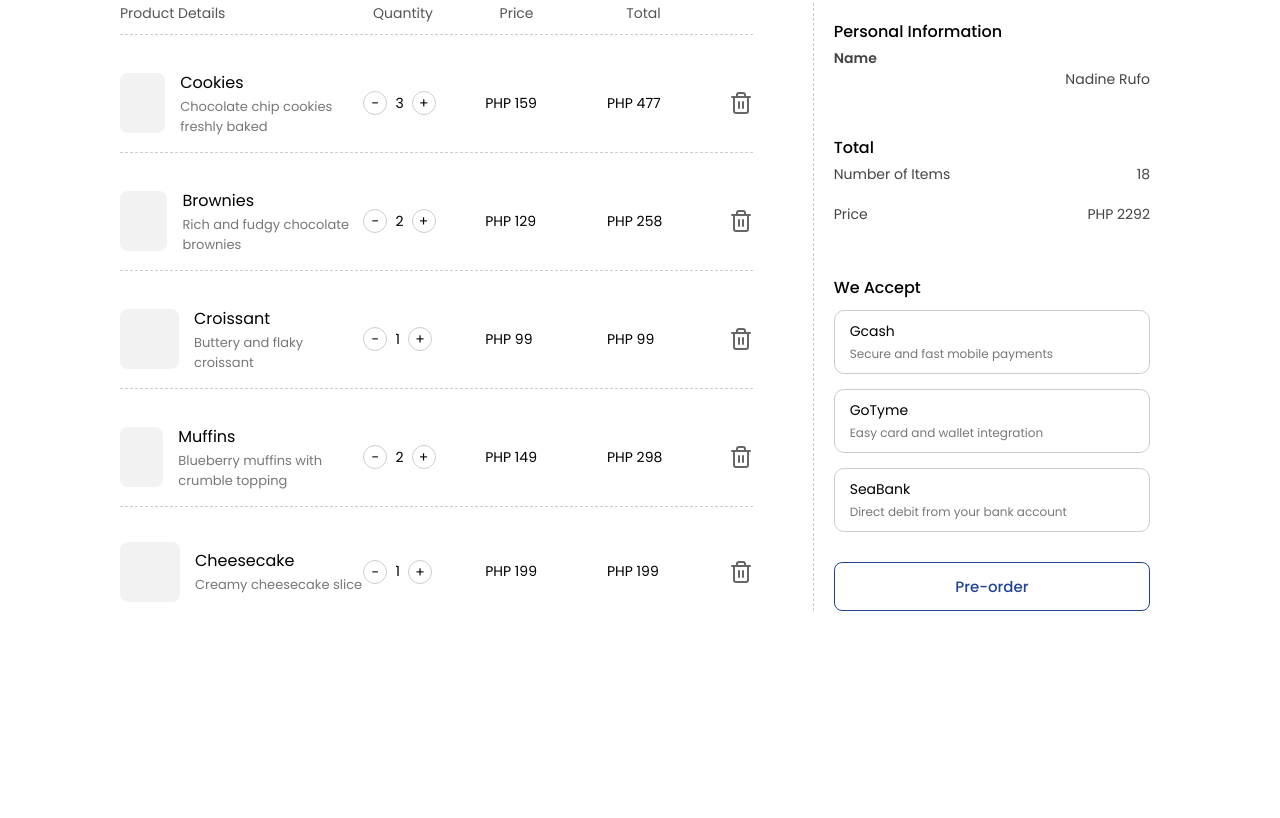
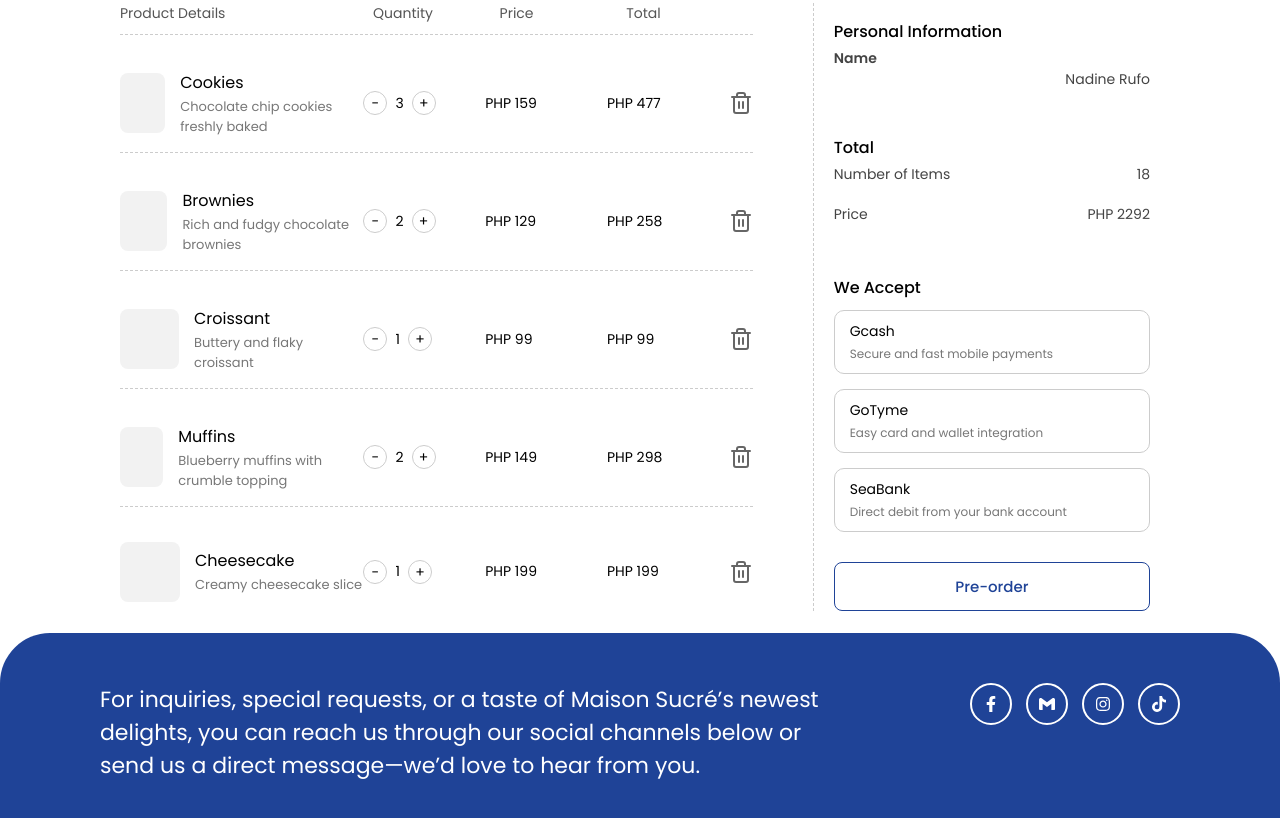
Before and after one commit to marianadine/maisonsucre, a React (Create React App) app: page /cart in a window 1280 px wide. Shown: the part 280-1098 px from the top of the page. Before the commit the page ends 1013 px from the top, so only its background shows below. Built offline with nearby package versions, Linux system fonts and the light colour scheme.

Commit message:
cart update

```diff
--- a/src/components/About.jsx
+++ b/src/components/About.jsx
@@ -18,8 +18,6 @@ import i5 from '../imgs/i5.jpg'
 import layers from '../imgs/layers.png'
 
 import '../styles/About.css'
-import { FaFacebookF, FaInstagram, FaTiktok } from "react-icons/fa";
-import { SiGmail } from "react-icons/si";
 import { ChevronLeft, ChevronRight } from "lucide-react";
 
 const About = () => {
--- a/src/components/Cart.jsx
+++ b/src/components/Cart.jsx
@@ -2,6 +2,9 @@ import React, { useState } from 'react'
 import '../styles/Cart.css'
 import '../styles/CommonStyles.css'
 import { Trash2 } from "lucide-react"
+
+import { FaFacebookF, FaInstagram, FaTiktok } from "react-icons/fa";
+import { SiGmail } from "react-icons/si";
 
 const Cart = () => {
   const [cartItems, setCartItems] = useState([
@@ -106,6 +109,30 @@ const Cart = () => {
           </div>
         </div>
       </section>
+
+      <section style={{ marginTop: '-600px', zIndex: '-1' }} className='container'>
+        <h1 className='poppins-header inquiry-header'>Contact Us</h1>
+        <div className="inquiry-row">
+          <p className="inquiry-text">
+            For inquiries, special requests, or a taste of Maison Sucré’s newest delights, you can reach us through our social channels below or send us a direct message—we’d love to hear from you.
+          </p>
+
+          <div className="inquiry-icons">
+            <a href="https://facebook.com/yourpage" aria-label="Facebook" target="_blank" rel="noreferrer">
+              <FaFacebookF />
+            </a>
+            <a href="mailto:hello@maisonsucre.com" aria-label="Gmail">
+              <SiGmail />
+            </a>
+            <a href="https://instagram.com/yourhandle" aria-label="Instagram" target="_blank" rel="noreferrer">
+              <FaInstagram />
+            </a>
+            <a href="https://tiktok.com/@yourhandle" aria-label="TikTok" target="_blank" rel="noreferrer">
+              <FaTiktok />
+            </a>
+          </div>
+        </div>
+      </section>
     </div>
   )
 }
```
